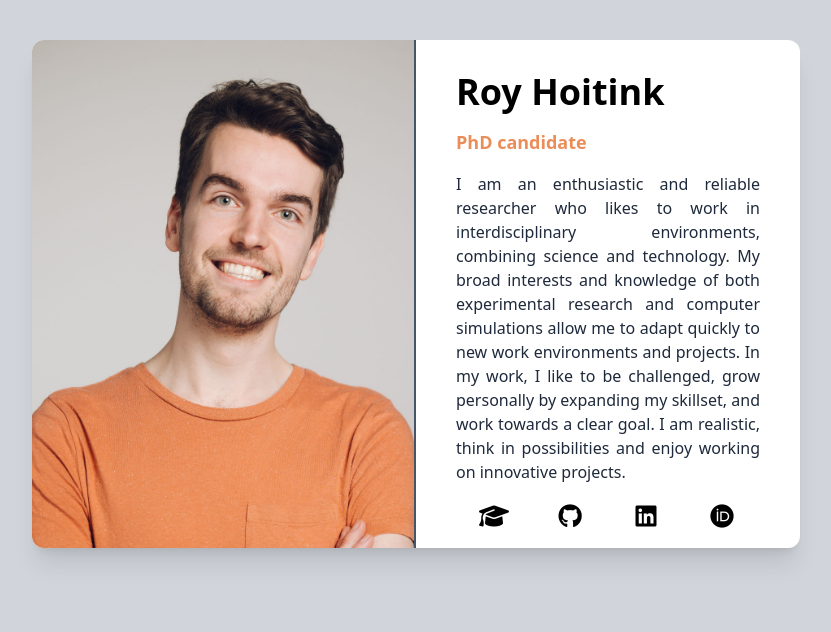
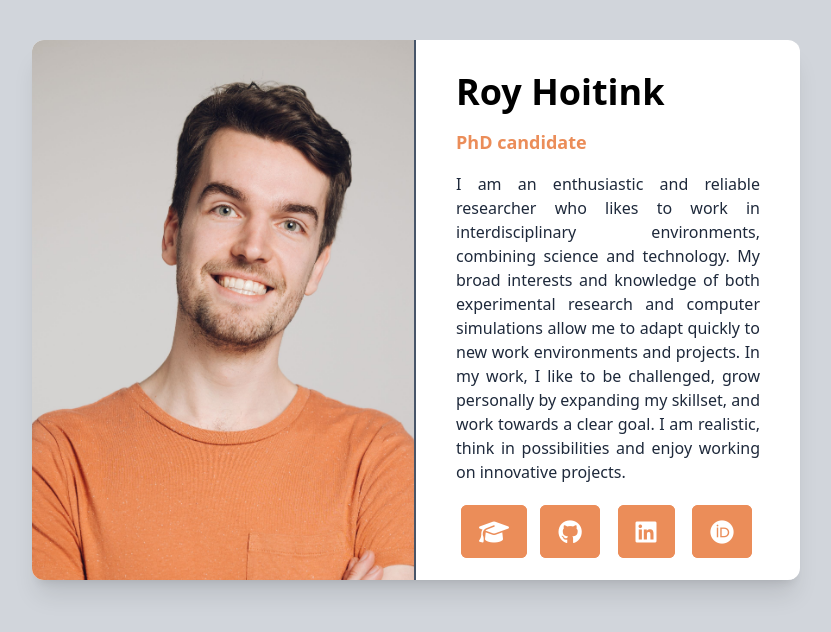
Before and after one commit to rhoitink/rhoitink.github.io, a website built with Vite: page index.html in a window 1280 px wide. Shown: the whole page, without its empty margins (224-1055 px from the left). Built offline with nearby package versions, Linux system fonts and the light colour scheme.

Commit message:
Styling social icons

```diff
--- a/index.html
+++ b/index.html
@@ -22,24 +22,24 @@
         <p class="text-slate-800 font-light text-justify pt-4">I am an enthusiastic and reliable researcher who likes to work in interdisciplinary environments, combining science and technology. My broad interests and knowledge of both experimental research and computer simulations allow me to adapt quickly to new work environments and projects. In my work, I like to be challenged, grow personally by expanding my skillset, and work towards a clear goal. I am realistic, think in possibilities and enjoy working on innovative projects.
         </p>
 
-        <ul class="flex items-center text-2xl pt-4">
-          <li class="flex-1 text-center hover:text-orange transition-colors ease-in-out">
-            <a href="https://www.uu.nl/staff/LDHoitink" target="_blank" title="Profile at Utrecht University">
-              <i class="fa-solid fa-graduation-cap"></i>
+        <ul class="flex items-center text-2xl pt-4 text-slate-800 my-4">
+          <li class="flex-1 text-center">
+            <a href="https://www.uu.nl/staff/LDHoitink" target="_blank" title="Profile at Utrecht University" class="py-2 px-4 border-orange text-white  border-2 rounded-md  bg-orange hover:bg-white hover:border-slate-800 hover:text-slate-800 transition">
+              <i class="fa-solid fa-graduation-cap "></i>
             </a>
           </li>
           <li class="flex-1 text-center hover:text-orange transition-colors ease-in-out">
-            <a href="https://github.com/rhoitink" target="_blank" title="Profile at Github">
+            <a href="https://github.com/rhoitink" target="_blank" title="Profile at Github" class="py-2 px-4 border-orange text-white  border-2 rounded-md  bg-orange hover:bg-white hover:border-slate-800 hover:text-slate-800 transition">
               <i class="fa-brands fa-github"></i>
             </a>
           </li>
           <li class="flex-1 text-center hover:text-orange transition-colors ease-in-out">
-            <a href="https://www.linkedin.com/in/royhoitink/" target="_blank" title="Profile at LinkedIn">
+            <a href="https://www.linkedin.com/in/royhoitink/" target="_blank" title="Profile at LinkedIn" class="py-2 px-4 border-orange text-white  border-2 rounded-md  bg-orange hover:bg-white hover:border-slate-800 hover:text-slate-800 transition">
               <i class="fa-brands fa-linkedin"></i>
             </a>
           </li>
           <li class="flex-1 text-center hover:text-orange transition-colors ease-in-out">
-            <a href="https://orcid.org/0000-0002-3470-0078" target="_blank" title="Profile at ORCID">
+            <a href="https://orcid.org/0000-0002-3470-0078" target="_blank" title="Profile at ORCID" class="py-2 px-4 border-orange text-white  border-2 rounded-md  bg-orange hover:bg-white hover:border-slate-800 hover:text-slate-800 transition">
               <i class="fa-brands fa-orcid"></i>
             </a>
           </li>
```
